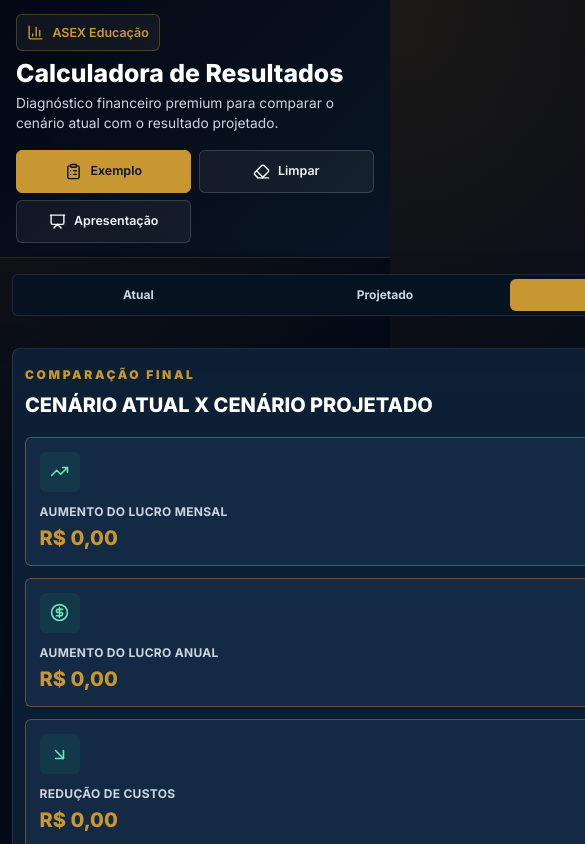
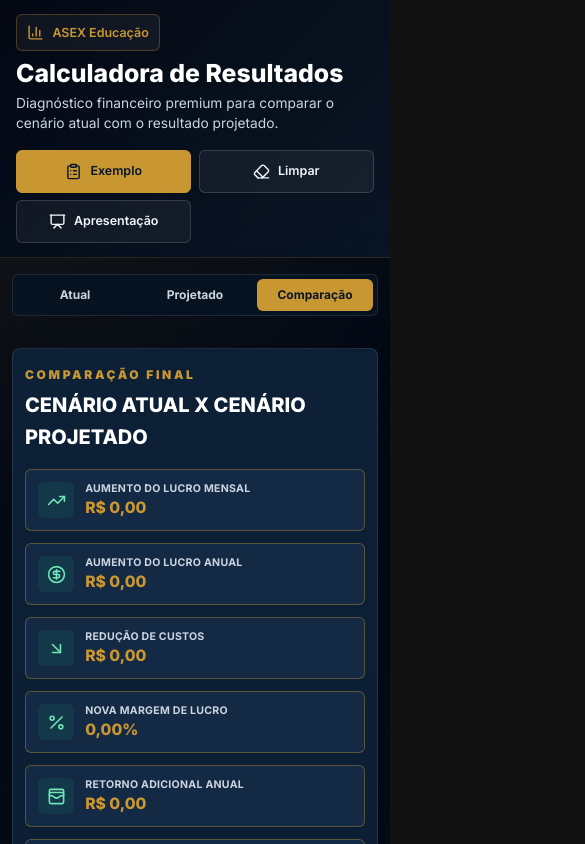
Before and after one commit to FelipeAlves4/Calculadora_AsexEduca-o, a React (Vite) app: page / in a window 390 px wide. Both pictures are taken after a click on the button "Comparação". Shown: the top 844 px of the page, 585 px wide, since content can reach past the window. Built offline with nearby package versions, Linux system fonts and the light colour scheme.

Commit message:
Melhorando a parte de comparação  mobile

```diff
--- a/src/components/ComparisonTable.tsx
+++ b/src/components/ComparisonTable.tsx
@@ -10,8 +10,35 @@ export const ComparisonTable = ({ rows }: ComparisonTableProps) => {
   const format = (row: ComparisonRow, value: number) => (row.format === 'percentage' ? formatPercentage(value) : formatCurrency(value));
 
   return (
-    <div className="comparison-table-shell">
-      <div className="overflow-x-auto">
+    <>
+      <div className="comparison-mobile-list">
+        {rows.map((row) => (
+          <article key={row.key} className="comparison-mobile-card">
+            <div className="flex items-start justify-between gap-3">
+              <h3>{row.label}</h3>
+              <StatusBadge status={row.status} />
+            </div>
+            <div className="comparison-mobile-values">
+              <div>
+                <span>Atual</span>
+                <strong>{format(row, row.current)}</strong>
+              </div>
+              <div>
+                <span>Projetado</span>
+                <strong>{format(row, row.projected)}</strong>
+              </div>
+            </div>
+            <div className="comparison-mobile-difference">
+              <span>Diferença</span>
+              <strong className={row.status === 'positive' ? 'text-emerald-300' : row.status === 'negative' ? 'text-red-300' : 'text-slate-200'}>
+                {format(row, row.difference)}
+              </strong>
+            </div>
+          </article>
+        ))}
+      </div>
+
+      <div className="comparison-table-shell">
         <table className="min-w-full text-sm">
           <thead>
             <tr>
@@ -39,7 +66,7 @@ export const ComparisonTable = ({ rows }: ComparisonTableProps) => {
           </tbody>
         </table>
       </div>
-    </div>
+    </>
   );
 };
 
--- a/src/styles.css
+++ b/src/styles.css
@@ -285,6 +285,41 @@
     @apply overflow-hidden rounded-md border border-white/10 bg-[#0b1b2d];
   }
 
+  .comparison-mobile-list {
+    @apply hidden;
+  }
+
+  .comparison-mobile-card {
+    @apply rounded-md border border-white/10 bg-[#0b1b2d] p-3;
+  }
+
+  .comparison-mobile-card h3 {
+    @apply text-sm font-extrabold text-white;
+  }
+
+  .comparison-mobile-values {
+    @apply mt-3 grid grid-cols-2 gap-2;
+  }
+
+  .comparison-mobile-values div,
+  .comparison-mobile-difference {
+    @apply rounded-md border border-white/10 bg-[#142944] p-2;
+  }
+
+  .comparison-mobile-values span,
+  .comparison-mobile-difference span {
+    @apply block text-[0.68rem] font-bold uppercase tracking-wide text-slate-400;
+  }
+
+  .comparison-mobile-values strong,
+  .comparison-mobile-difference strong {
+    @apply mt-1 block break-words text-sm font-extrabold text-slate-100;
+  }
+
+  .comparison-mobile-difference {
+    @apply mt-2;
+  }
+
   .comparison-table-shell th {
     @apply bg-[#1b3554] px-4 py-3 text-left text-xs font-black uppercase tracking-wide text-gold-500;
   }
@@ -433,13 +468,55 @@
   }
 
   .metric-card {
-    padding: 0.85rem;
+    display: grid;
+    grid-template-columns: auto 1fr;
+    column-gap: 0.7rem;
+    align-items: center;
+    padding: 0.75rem;
   }
 
-  .comparison-table-shell th,
-  .comparison-table-shell td {
-    padding: 0.7rem 0.75rem;
+  .metric-icon {
+    width: 2.25rem;
+    height: 2.25rem;
+    grid-row: span 2;
+  }
+
+  .metric-card span {
+    margin-top: 0;
+    font-size: 0.66rem;
+    line-height: 1.2;
+  }
+
+  .metric-card strong {
+    margin-top: 0.1rem;
+    font-size: 0.98rem;
+    line-height: 1.15;
+    word-break: break-word;
+  }
+
+  .comparison-table-shell {
+    display: none;
+  }
+
+  .comparison-mobile-list {
+    display: grid;
+    gap: 0.65rem;
+  }
+
+  .status-badge {
+    padding: 0.25rem 0.5rem;
+    font-size: 0.68rem;
     white-space: nowrap;
+  }
+
+  .chart-frame {
+    padding: 0.75rem;
+    overflow: hidden;
+  }
+
+  .chart-frame h3 {
+    margin-bottom: 0.65rem;
+    font-size: 0.9rem;
   }
 }
 
```
